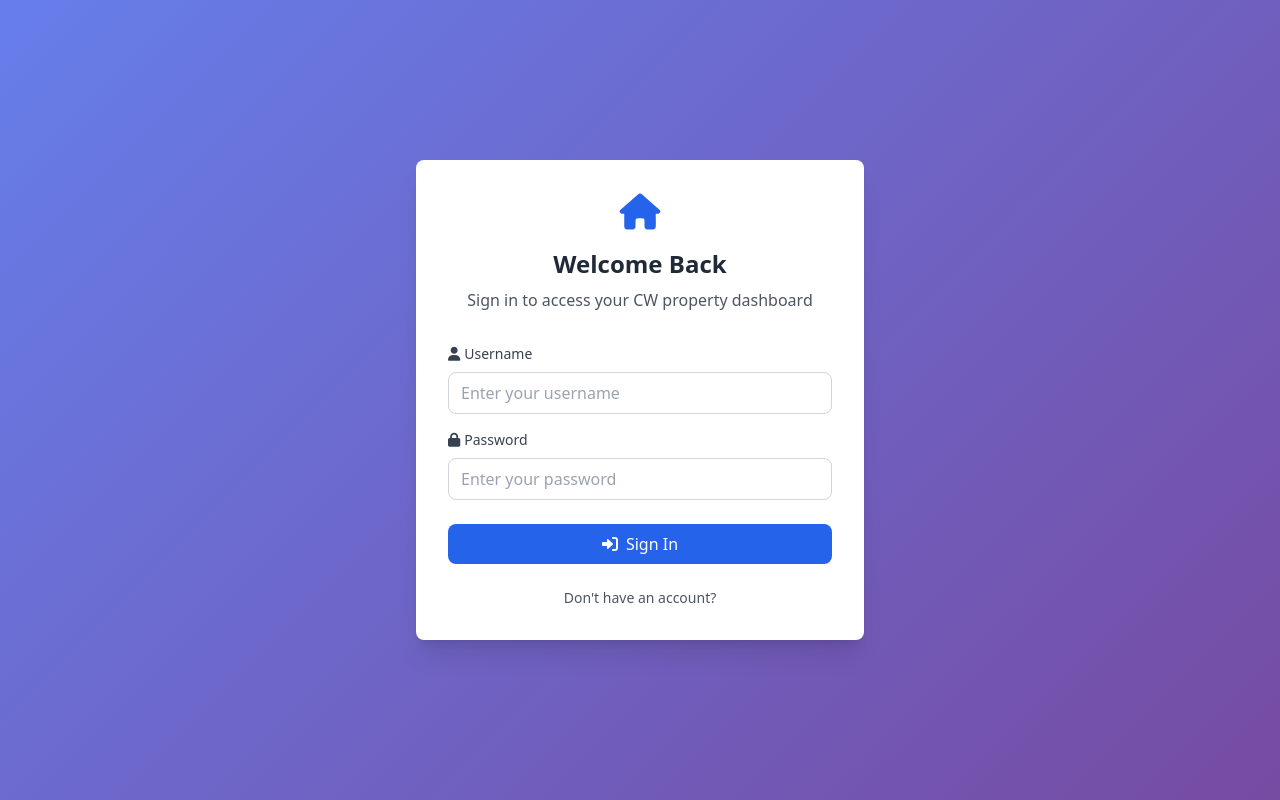
After one commit to dubemmmm/miniapp, a Django app: page /login/ in a window 1280 px wide. The commit adds this page. Run offline with Django 5.2, Linux system fonts and the light colour scheme; some libraries are stand-ins or nearby versions.

Commit message:
fourth commit

```diff
--- a/miniapp/urls.py
+++ b/miniapp/urls.py
@@ -17,8 +17,13 @@ Including another URLconf
 from django.contrib import admin
 from django.urls import path, include
 from . import views
+from django.contrib.auth import views as auth_views
+
 
 urlpatterns = [
     path('admin/', admin.site.urls),
     path('', include('properties.urls')),
+    path('login/', auth_views.LoginView.as_view(template_name='login.html'), name='login'),
+    path('logout/', auth_views.LogoutView.as_view(next_page='landing'), name='logout'),
+
 ]
--- a/properties/views.py
+++ b/properties/views.py
@@ -1,7 +1,9 @@
 from django.shortcuts import render
+from django.contrib.auth.decorators import login_required
 
 # Create your views here.
 def landing(request):
     return render(request, 'landing.html')
+@login_required
 def home(request):
     return render(request, 'home.html')
--- /dev/null
+++ b/templates/login.html
@@ -0,0 +1,87 @@
+<!DOCTYPE html>
+<html lang="en">
+<head>
+    <meta charset="UTF-8">
+    <meta name="viewport" content="width=device-width, initial-scale=1.0">
+    <title>Login - Real Estate</title>
+    <script src="https://cdn.tailwindcss.com"></script>
+    <link rel="stylesheet" href="https://cdnjs.cloudflare.com/ajax/libs/font-awesome/6.0.0/css/all.min.css">
+    <style>
+        .login-bg {
+            background: linear-gradient(135deg, #667eea 0%, #764ba2 100%);
+        }
+    </style>
+</head>
+<body class="login-bg min-h-screen flex items-center justify-center p-4">
+    <div class="max-w-md w-full bg-white rounded-lg shadow-xl p-8">
+        <div class="text-center mb-8">
+            <i class="fas fa-home text-4xl text-blue-600 mb-4"></i>
+            <h1 class="text-2xl font-bold text-gray-800 mb-2">Welcome Back</h1>
+            <p class="text-gray-600">Sign in to access your CW property dashboard</p>
+        </div>
+
+        {% if form.errors %}
+            <div class="bg-red-50 border border-red-200 rounded-lg p-4 mb-6">
+                <div class="flex items-center">
+                    <i class="fas fa-exclamation-circle text-red-500 mr-2"></i>
+                    <span class="text-red-700 font-medium">Please correct the errors below:</span>
+                </div>
+                <ul class="mt-2 text-sm text-red-600">
+                    {% for field, errors in form.errors.items %}
+                        {% for error in errors %}
+                            <li>• {{ error }}</li>
+                        {% endfor %}
+                    {% endfor %}
+                </ul>
+            </div>
+        {% endif %}
+
+        <form method="post">
+            {% csrf_token %}
+            <div class="mb-4">
+                <label for="id_username" class="block text-sm font-medium text-gray-700 mb-2">
+                    <i class="fas fa-user mr-1"></i>Username
+                </label>
+                <input
+                    type="text"
+                    id="id_username"
+                    name="username"
+                    required
+                    class="w-full px-3 py-2 border border-gray-300 rounded-lg focus:outline-none focus:ring-2 focus:ring-blue-500 focus:border-transparent"
+                    placeholder="Enter your username"
+                >
+            </div>
+
+            <div class="mb-6">
+                <label for="id_password" class="block text-sm font-medium text-gray-700 mb-2">
+                    <i class="fas fa-lock mr-1"></i>Password
+                </label>
+                <input
+                    type="password"
+                    id="id_password"
+                    name="password"
+                    required
+                    class="w-full px-3 py-2 border border-gray-300 rounded-lg focus:outline-none focus:ring-2 focus:ring-blue-500 focus:border-transparent"
+                    placeholder="Enter your password"
+                >
+            </div>
+
+            <button
+                type="submit"
+                class="w-full bg-blue-600 hover:bg-blue-700 text-white font-medium py-2 px-4 rounded-lg transition-colors duration-200"
+            >
+                <i class="fas fa-sign-in-alt mr-2"></i>Sign In
+            </button>
+        </form>
+
+        <div class="mt-6 text-center">
+            <p class="text-gray-600 text-sm">
+                Don't have an account?
+                {% comment %} <a href="{% url 'register' %}" class="text-blue-600 hover:text-blue-700 font-medium">Register here</a> {% endcomment %}
+            </p>
+        </div>
+
+
+    </div>
+</body>
+</html>
```
Also changed, not shown: miniapp/settings.py (+6 -2 lines), templates/home.html (+23 -1 lines), templates/landing.html (+14 -1 lines), db.sqlite3.
